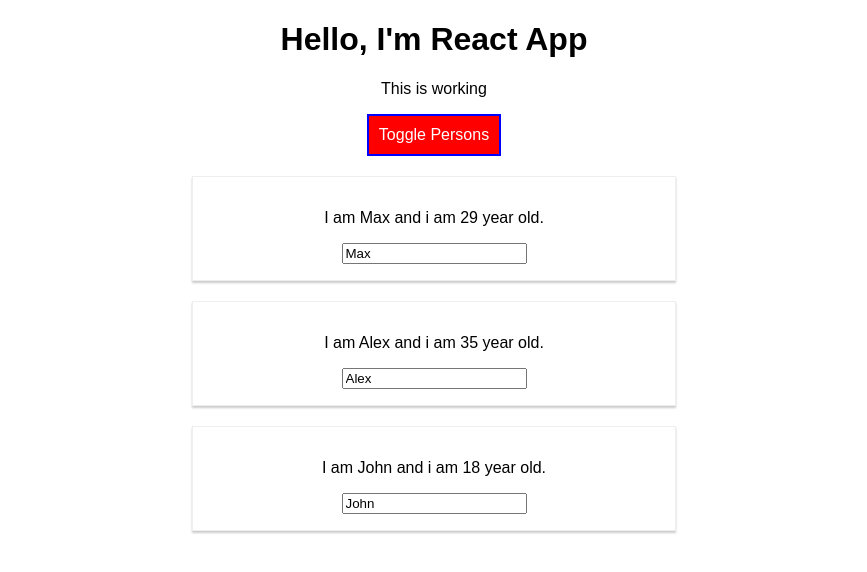
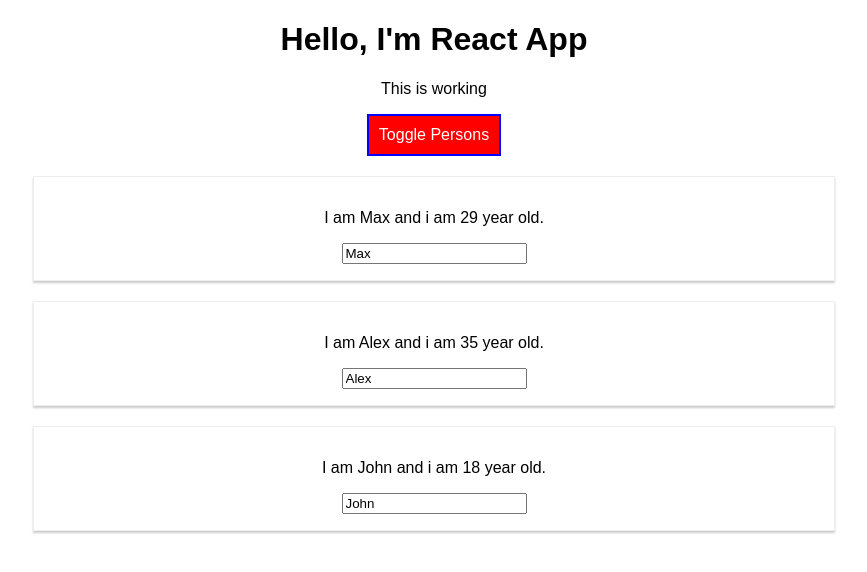
Before and after one commit to abhishek12414/learn-react, a React (Create React App) app: page / in a window 1280 px wide. Both pictures are taken after a click on the button "Toggle Persons". Shown: the top 572 px of the page, without its empty margins (206-1073 px from the left). Built offline with nearby package versions, Linux system fonts and the light colour scheme.

Commit message:
remove the radium work

```diff
--- a/src/App.js
+++ b/src/App.js
@@ -1,7 +1,6 @@
 import React, { Component } from 'react';
 import './App.css';
 import Person from './Person/Person';
-import Radium, { StyleRoot } from 'radium';
 
 class App extends Component {
   state = {
@@ -50,11 +49,7 @@
       font: 'inherit',
       border: '2px solid blue',
       padding: '10px',
-      cursor: 'pointer',
-      ':hover': {
-        backgroundColor: 'lightgreen',
-        color: 'black'
-      }
+      cursor: 'pointer'
     }
 
     let persons = null;
@@ -74,10 +69,6 @@
       );
 
       style.backgroundColor = 'red';
-      style[':hover'] = {
-        backgroundColor: 'salmon',
-        color: 'black'
-      }
     }
 
     let classes = [];
@@ -87,7 +78,6 @@
       classes.push('bold');
 
     return (
-      <StyleRoot>
       <div className="App">
         <h1>Hello, I'm React App</h1>
         <p className={classes.join(' ')}>This is working</p>
@@ -99,11 +89,10 @@
           {persons}
 
       </div>
-      </StyleRoot>
     );
 
     // return React.createElement('h1', null, 'This is React')
   }
 }
 
-export default Radium(App);
+export default App;
--- a/src/Person/Person.js
+++ b/src/Person/Person.js
@@ -1,15 +1,9 @@
 import React from 'react';
 import './Person.css';
-import Radium from 'radium';
 
 const Person =(props)=> {
-    const style = {
-        '@media (min-width: 500px)' :{
-            width: '450px'
-        }
-    }
     return (
-        <div className="Person" style={style}>
+        <div className="Person">
             <p onClick= {props.click}> I am {props.name} and i am {props.age} year old.</p>
             <p>{props.children}</p>
             <input type="text" onChange={props.changed} value={props.name}/>
@@ -17,4 +11,4 @@
     );
 }
 
-export default Radium(Person);
+export default Person;
```
